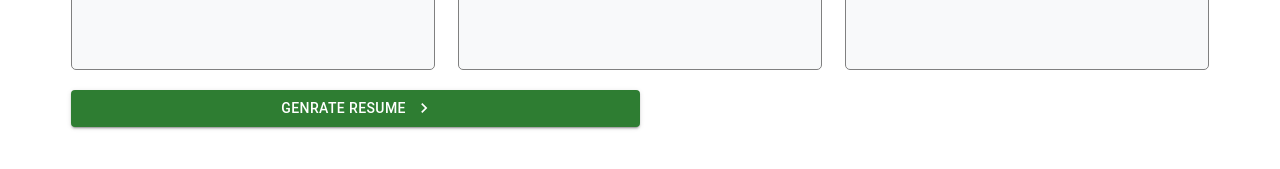
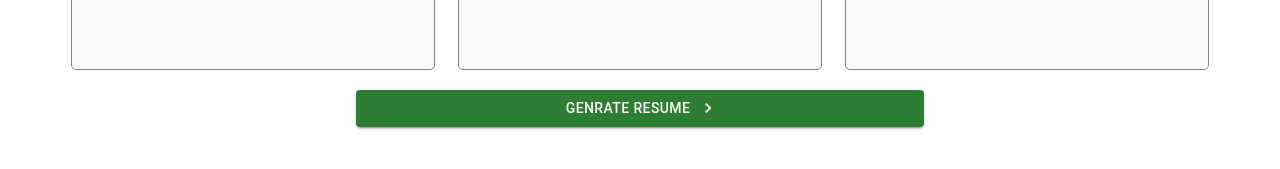
Before and after one commit to MohdTazammul/Resume-Automation, a React (Create React App) app: page /form in a window 1280 px wide. Shown: the part 479-648 px from the top of the page. Built offline with nearby package versions, Linux system fonts and the light colour scheme; a web font is replaced by a local one.

Commit message:
Resume Form Attached

```diff
--- a/src/App.css
+++ b/src/App.css
@@ -1,5 +1,5 @@
 .App{
-    width: 100%;
+    width: 100vw !important;
 }
 p.lorem-text {
     text-align: justify;
--- a/src/components/Form/Form.jsx
+++ b/src/components/Form/Form.jsx
@@ -595,9 +595,11 @@ const Form = () => {
 
         </div>
       </div>
-      <Button onClick={submitForm} className='genrate-resume-btn' color="success" variant="contained" endIcon={<ChevronRightIcon />}>
+     <div className='submit-btn-cont'>
+     <Button onClick={submitForm} className='genrate-resume-btn' color="success" variant="contained" endIcon={<ChevronRightIcon />}>
         Genrate Resume
       </Button>
+     </div>
     </div>
   )
 }
--- a/src/components/form/Form.css
+++ b/src/components/form/Form.css
@@ -2,7 +2,6 @@
     /* border: 1px solid red; */
     width: 90%;
     height: 400px;
-    margin: auto;
     margin-top: 80px;
     margin-bottom: 80px;
     box-sizing: border-box;
@@ -277,4 +276,10 @@ text-align: justify;
 {
   width: 50%;
   margin: 20px 0px !important;
+  margin: auto;
 }
+.submit-btn-cont
+{
+  display: flex;
+  justify-content: center;
+}
```
